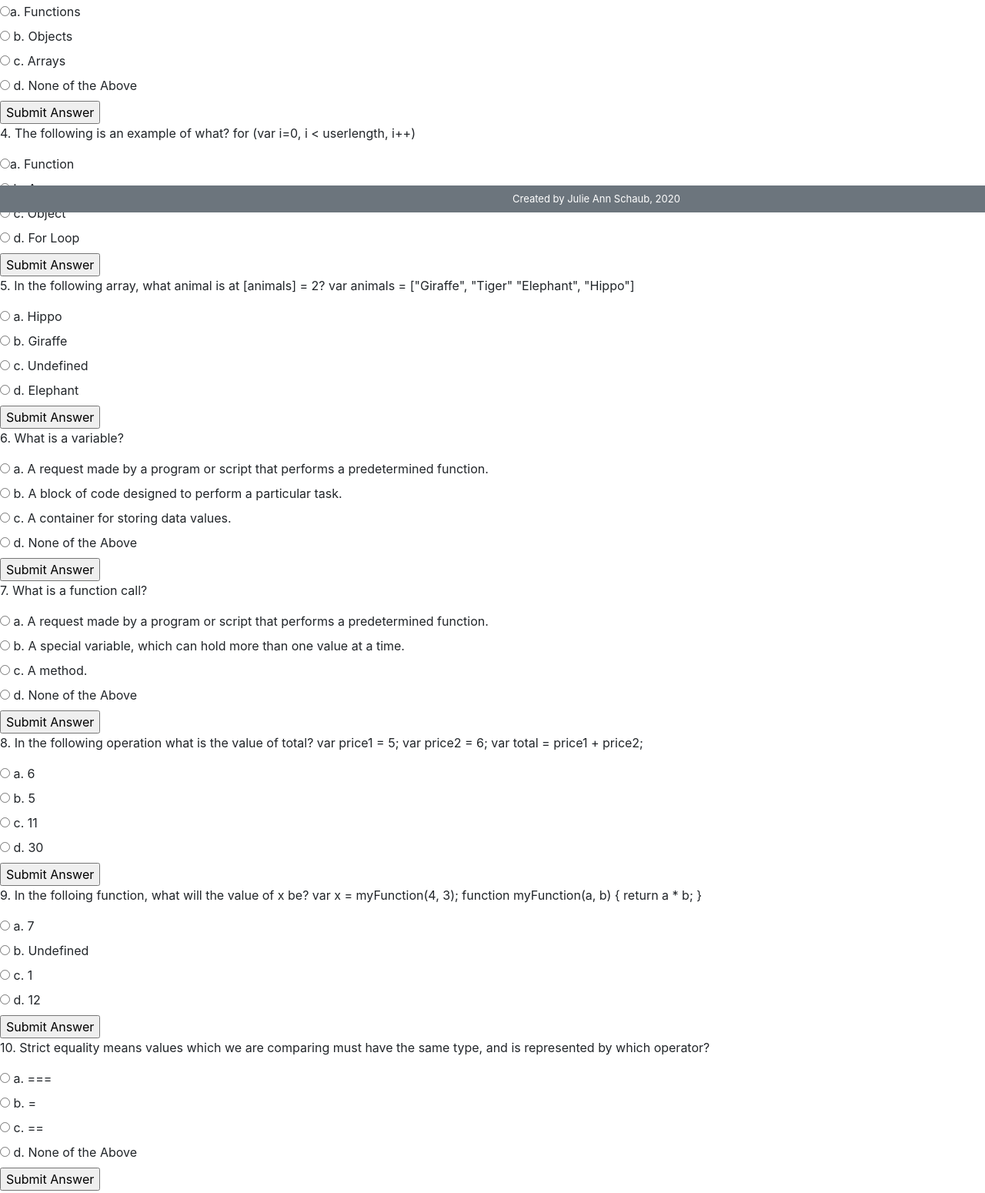
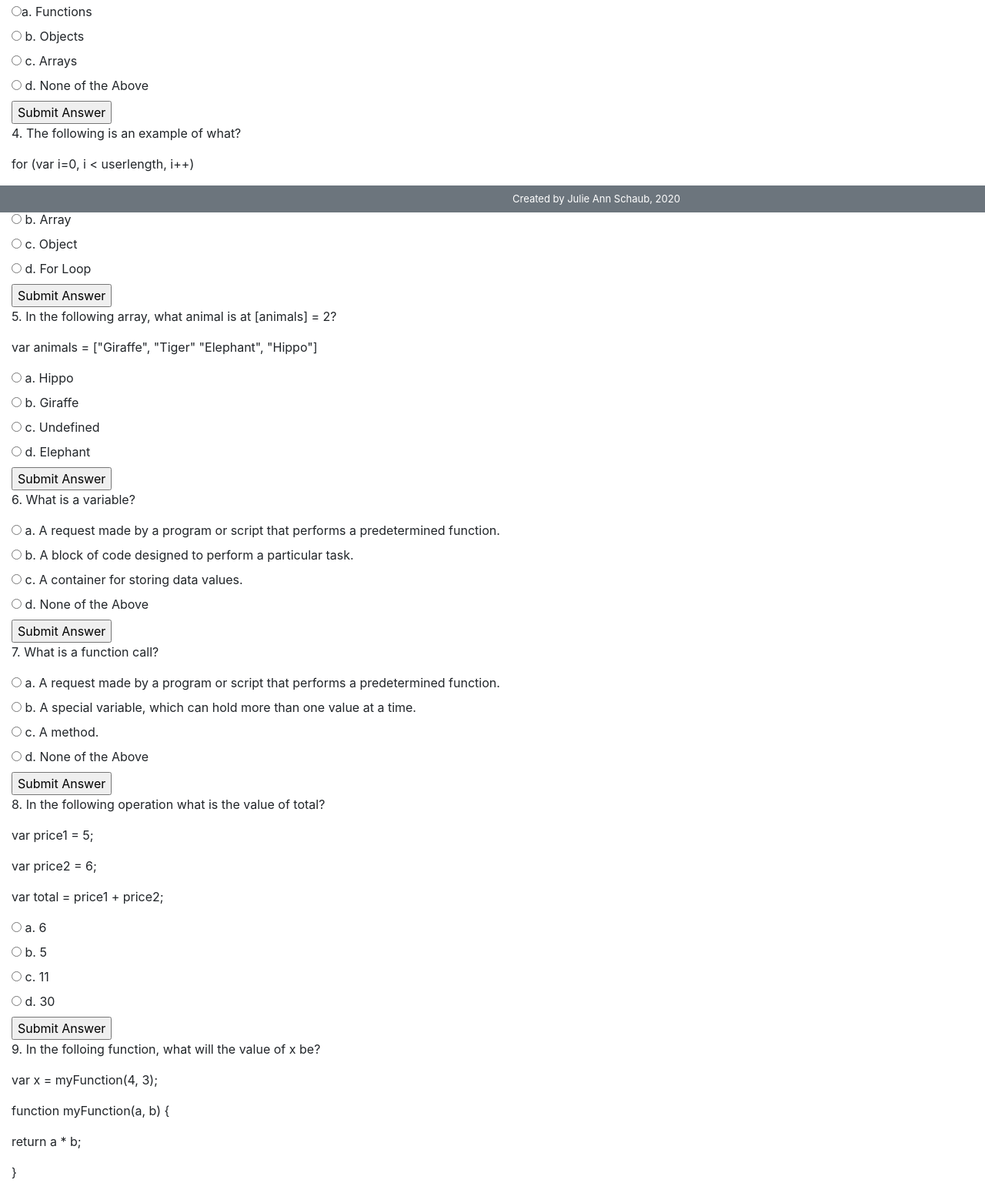
Before and after one commit to JulieAnn2330/code-quiz, a plain HTML site: page quiz.html in a window 1280 px wide. Shown: the part 524-2074 px from the top of the page at 77% size. Drawn offline with nearby package versions, Linux system fonts and the light colour scheme.

Commit message:
updated files

```diff
--- a/quiz.html
+++ b/quiz.html
@@ -48,7 +48,7 @@
 
 
 
-    <p>2. What is a simple defintion of javaScript?
+    <p>2. What is a simple defintion of javaScript?</p>
     <form>
         <label class="block"></label><input type="radio" name="choice" value="yes"> a. JavaScript gives web pages interactive elements that engage a
         user.
@@ -60,7 +60,7 @@
 
 
     <p>3. What are commonly used in computer programs to organize data so that a related set of values can be easily
-        sorted or searched?
+        sorted or searched?</p>
     <form>
         <label class="block"></label><input type="radio" name="choice" value="yes">a. Functions
         <label class="block"></label><input type="radio" name="choice" value="no"> b. Objects
@@ -69,8 +69,9 @@
         <label class="block"></label><input type="button" id="btn" value="Submit Answer">
     </form>
 
-    <p>4. The following is an example of what?
-        for (var i=0, i < userlength, i++) <form>
+    <p>4. The following is an example of what?</p>
+    <p>for (var i=0, i < userlength, i++)</p>
+    <form>
             <label class="block"></label><input type="radio" name="choice" value="yes">a. Function
             <label class="block"></label><input type="radio" name="choice" value="no"> b. Array
             <label class="block"></label><input type="radio" name="choice" value="no"> c. Object
@@ -78,8 +79,8 @@
             <label class="block"></label><input type="button" id="btn" value="Submit Answer">
             </form>
 
-            <p>5. In the following array, what animal is at [animals] = 2?
-                var animals = ["Giraffe", "Tiger" "Elephant", "Hippo"]
+            <p>5. In the following array, what animal is at [animals] = 2?</p>
+                <p>var animals = ["Giraffe", "Tiger" "Elephant", "Hippo"]</p>
             <form>
                 <label class="block"></label><input type="radio" name="choice" value="yes"> a. Hippo
                 <label class="block"></label><input type="radio" name="choice" value="no"> b. Giraffe
@@ -88,7 +89,7 @@
                 <label class="block"></label><input type="button" id="btn" value="Submit Answer">
             </form>
 
-            <p>6. What is a variable?
+            <p>6. What is a variable?</p>
             <form>
                 <label class="block"></label><input type="radio" name="choice" value="yes"> a. A request made by a program or script that performs a
                 predetermined function.
@@ -98,7 +99,7 @@
                 <label class="block"></label><input type="button" id="btn" value="Submit Answer">
             </form>
 
-            <p>7. What is a function call?
+            <p>7. What is a function call?</p>
             <form>
                 <label class="block"></label><input type="radio" name="choice" value="yes"> a. A request made by a program or script that performs a
                 predetermined function.
@@ -109,10 +110,10 @@
                 <label class="block"></label><input type="button" id="btn" value="Submit Answer">
             </form>
 
-            <p>8. In the following operation what is the value of total?
-                var price1 = 5;
-                var price2 = 6;
-                var total = price1 + price2;
+            <p>8. In the following operation what is the value of total?</p>
+            <p>var price1 = 5;</p>
+            <p>var price2 = 6;</p>
+            <p>var total = price1 + price2;</p>
             <form>
                 <label class="block"></label><input type="radio" name="choice" value="yes"> a. 6
                 <label class="block"></label><input type="radio" name="choice" value="no"> b. 5
@@ -121,12 +122,11 @@
                 <label class="block"></label><input type="button" id="btn" value="Submit Answer">
             </form>
 
-            <p>9. In the folloing function, what will the value of x be?
-                var x = myFunction(4, 3);
-
-                function myFunction(a, b) {
-                return a * b;
-                }
+            <p>9. In the folloing function, what will the value of x be?</p>
+                <p>var x = myFunction(4, 3);</p>
+                <p> function myFunction(a, b) {</p>
+                 <p>return a * b;</p>
+                <p>}</p>
             <form>
                 <label class="block"></label><input type="radio" name="choice" value="yes"> a. 7
                 <label class="block"></label><input type="radio" name="choice" value="no"> b. Undefined
@@ -136,7 +136,7 @@
             </form>
 
             <p>10. Strict equality means values which we are comparing must have the same type, and is represented by
-                which operator?
+                which operator?</p>
             <form>
                 <label class="block"></label><input type="radio" name="choice" value="yes"> a. ===
                 <label class="block"></label><input type="radio" name="choice" value="no"> b. =
--- a/style.css
+++ b/style.css
@@ -14,6 +14,10 @@
 /* Style of jumbotron */
 .jumbotron {
     margin-top: 100px;
+}
+
+p, form {
+    margin-left: 15px;
 }
 
 /* Style of radio button */
```
